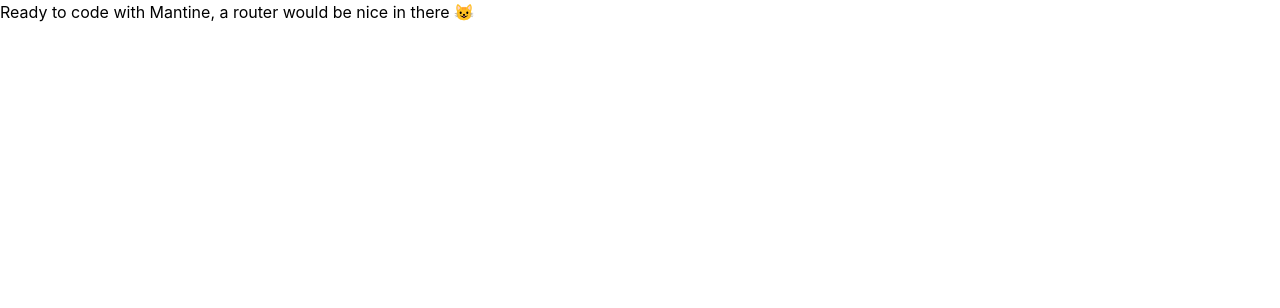
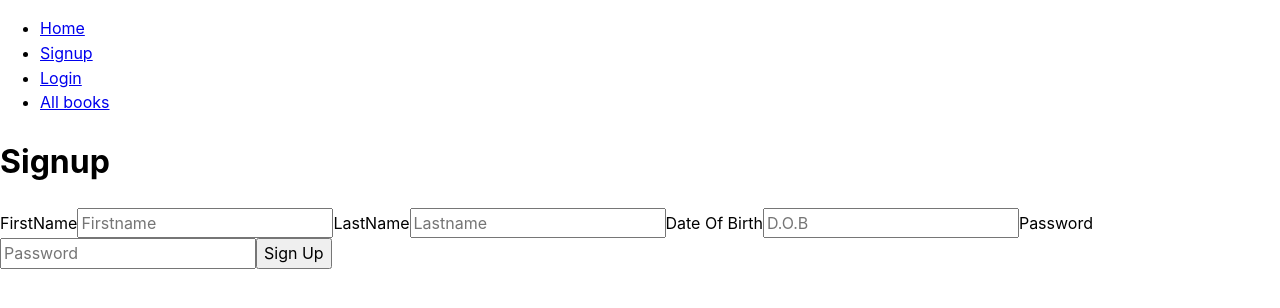
Before and after one commit to Rickangelodan31/NailzFrontend, a React (Vite) app: page /signup in a window 1280 px wide. Shown: the top 308 px of the page. Built offline with nearby package versions, Linux system fonts and the light colour scheme.

Commit message:
i have added nav signup login and profilePages

```diff
--- a/src/App.jsx
+++ b/src/App.jsx
@@ -1,5 +1,30 @@
+import { Route, Routes } from "react-router-dom";
+import SignupPage from "./pages/SignupPage";
+import LoginPage from "./pages/LoginPage";
+import ProfilePage from "./pages/ProfilePage";
+import Navbar from "./components/Navbar";
+import PrivateRoute from "./components/PrivateRoute";
 function App() {
-  return <>Ready to code with Mantine, a router would be nice in there 😺</>
+  return (
+    <>
+      <Navbar />
+      <Routes>
+        <Route path="/" element={<h1>Home page</h1>} />
+        <Route path="/signup" element={<SignupPage />} />
+        <Route path="/login" element={<LoginPage />} />
+        <Route
+          path="/profile"
+          element={
+            <PrivateRoute>
+              <ProfilePage />
+            </PrivateRoute>
+          }
+        />
+
+        <Route path="*" element={<h1>404 page</h1>} />
+      </Routes>
+    </>
+  );
 }
 
-export default App
+export default App;
--- /dev/null
+++ b/src/components/Navbar.jsx
@@ -0,0 +1,44 @@
+import { useContext } from "react";
+import { Link } from "react-router-dom";
+import { SessionContext } from "../contexts/SessionContext";
+
+const Navbar = () => {
+  const { token, logout } = useContext(SessionContext);
+
+  return (
+    <nav>
+      <ul>
+        <li>
+          <Link to="/">Home</Link>
+        </li>
+        {token ? (
+          <>
+            <li>
+              <Link to="/books/new">Create new book</Link>
+            </li>
+            <li>
+              <Link to="/profile">Profile</Link>
+            </li>
+            <button type="button" onClick={logout}>
+              Logout
+            </button>
+          </>
+        ) : (
+          <>
+            <li>
+              <Link to="/signup">Signup</Link>
+            </li>
+            <li>
+              <Link to="/login">Login</Link>
+            </li>
+          </>
+        )}
+        <li>
+          <Link to="/books">All books</Link>
+        </li>
+      </ul>
+    </nav>
+  );
+};
+
+export default Navbar;
--- /dev/null
+++ b/src/components/PrivateRoute.jsx
@@ -0,0 +1,18 @@
+import { useContext } from "react";
+import { Navigate } from "react-router-dom";
+import { SessionContext } from "../contexts/SessionContext";
+
+const PrivateRoute = ({ children }) => {
+  const { token, isLoading } = useContext(SessionContext);
+
+  if (isLoading) {
+    return <h1>Loading ...</h1>;
+  }
+
+  if (!token) {
+    return <Navigate to="/login" />;
+  }
+  return children;
+};
+
+export default PrivateRoute;
--- /dev/null
+++ b/src/contexts/SessionContext.jsx
@@ -0,0 +1,79 @@
+import { createContext, useEffect, useState } from 'react'
+
+export const SessionContext = createContext()
+
+const SessionContextProvider = ({ children }) => {
+  const [token, setToken] = useState()
+  const [isLoading, setIsLoading] = useState(true)
+
+  const verifyToken = async currentToken => {
+    try {
+      const response = await fetch(`${import.meta.env.VITE_API_URL}/auth/verify`, {
+        headers: {
+          Authorization: `Bearer ${currentToken}`,
+        },
+      })
+
+      if (response.ok) {
+        const parsed = await response.json()
+        console.log(parsed)
+        setToken(currentToken)
+        setIsLoading(false)
+      } else {
+        window.localStorage.removeItem('authToken')
+        setIsLoading(false)
+      }
+    } catch (error) {
+      console.log(error)
+      window.localStorage.removeItem('authToken')
+      setIsLoading(false)
+    }
+  }
+
+  useEffect(() => {
+    const potentialToken = window.localStorage.getItem('authToken')
+    if (potentialToken) {
+      verifyToken(potentialToken)
+    } else {
+      setIsLoading(false)
+    }
+  }, [])
+
+  useEffect(() => {
+    if (token) {
+      window.localStorage.setItem('authToken', token)
+    }
+  }, [token])
+
+  const logout = () => {
+    setToken()
+    window.localStorage.removeItem('authToken')
+  }
+
+  const withToken = async (endpoint, method = 'GET', payload) => {
+    try {
+      const response = await fetch(`${import.meta.env.VITE_API_URL}/api${endpoint}`, {
+        method,
+        headers: {
+          'Content-Type': 'application/json',
+          Authorization: `Bearer ${token}`,
+        },
+        body: JSON.stringify(payload),
+      })
+      if (response.ok) {
+        const newBook = await response.json()
+        console.log(newBook)
+      }
+    } catch (error) {
+      console.log(error)
+    }
+  }
+
+  return (
+    <SessionContext.Provider value={{ token, setToken, logout, isLoading, withToken }}>
+      {children}
+    </SessionContext.Provider>
+  )
+}
+
+export default SessionContextProvider
--- a/src/main.jsx
+++ b/src/main.jsx
@@ -2,6 +2,8 @@ import React from 'react'
 import ReactDOM from 'react-dom/client'
 import { MantineProvider } from '@mantine/core'
 import App from './App.jsx'
+import { BrowserRouter } from 'react-router-dom'
+import SessionContextProvider from './contexts/SessionContext.jsx'
 
 // Import styles of packages that you've installed.
 // All packages except `@mantine/hooks` require styles imports
@@ -12,7 +14,11 @@ import theme from './styles/theme.js'
 ReactDOM.createRoot(document.getElementById('root')).render(
   <React.StrictMode>
     <MantineProvider theme={theme}>
-      <App />
+    <BrowserRouter>
+    <SessionContextProvider>
+        <App />
+      </SessionContextProvider>
+      </BrowserRouter>
     </MantineProvider>
   </React.StrictMode>
 )
--- /dev/null
+++ b/src/pages/LoginPage.jsx
@@ -0,0 +1,66 @@
+import { useContext, useState } from "react";
+import { SessionContext } from "../contexts/SessionContext";
+import { useNavigate } from "react-router-dom";
+
+const LoginPage = () => {
+  const navigate = useNavigate();
+
+  const { setToken } = useContext(SessionContext);
+
+  const [username, setUsername] = useState("");
+  const [password, setPassword] = useState("");
+
+  const handleSubmit = async (event) => {
+    event.preventDefault();
+    console.log(username, password);
+
+    try {
+      const response = await fetch(
+        `${import.meta.env.VITE_API_URL}/auth/login`,
+        {
+          method: "POST",
+          headers: {
+            "Content-Type": "application/json",
+          },
+          body: JSON.stringify({ username, password }),
+        }
+      );
+      if (response.status === 200) {
+        const parsed = await response.json();
+        console.log(parsed);
+        setToken(parsed.token);
+        navigate("/profile");
+      }
+    } catch (error) {
+      console.log(error);
+    }
+  };
+
+  return (
+    <>
+      <h1>Login</h1>
+      <form onSubmit={handleSubmit}>
+        <label>
+          Username
+          <input
+            value={username} placeholder="Username"
+            onChange={(event) => setUsername(event.target.value)}
+            required
+          />
+        </label>
+        <label>
+          Password
+          <input
+            value={password} placeholder="Password"
+            onChange={(event) => setPassword(event.target.value)}
+            required
+            type="password"
+          />
+        </label>
+        <button type="submit">Log In</button>
+      </form>
+    </>
+  );
+};
+
+export default LoginPage;
--- /dev/null
+++ b/src/pages/ProfilePage.jsx
@@ -0,0 +1,9 @@
+const ProfilePage = () => {
+    return (
+      <>
+        <h1>Profile</h1>
+      </>
+    )
+  }
+
+  export default ProfilePage
--- /dev/null
+++ b/src/pages/SignupPage.jsx
@@ -0,0 +1,84 @@
+import { useState } from "react";
+import { useNavigate } from "react-router-dom";
+
+const SignupPage = () => {
+  const navigate = useNavigate();
+
+  const [firstName, setFirstName] = useState("");
+  const [LastName, setLastname] = useState("");
+  const [dateOfBirth, setdateOfBirth] = useState();
+  const [password, setPassword] = useState("");
+
+  const handleSubmit = async (event) => {
+    event.preventDefault();
+    console.log(firstName, LastName, dateOfBirth, password);
+
+    try {
+      const response = await fetch(
+        `${import.meta.env.VITE_API_URL}/auth/signup`,
+        {
+          method: "POST",
+          headers: {
+            "Content-Type": "application/json",
+          },
+          body: JSON.stringify({ firstName, LastName, dateOfBirth, password }),
+        }
+      );
+      if (response.status === 201) {
+        const newUser = await response.json();
+        console.log(newUser);
+        navigate("/login");
+      }
+    } catch (error) {
+      console.log(error);
+    }
+  };
+
+  return (
+    <>
+      <h1>Signup</h1>
+      <form onSubmit={handleSubmit}>
+        <label>
+          FirstName
+          <input
+            value={firstName}
+            placeholder="Firstname"
+            onChange={(event) => setFirstName(event.target.value)}
+            required
+          />
+        </label>
+        <label>
+          LastName
+          <input
+            value={LastName}
+            placeholder="Lastname"
+            onChange={(event) => setLastname(event.target.value)}
+            required
+          />
+        </label>
+        <label>
+          Date Of Birth
+          <input
+            value={dateOfBirth}
+            placeholder="D.O.B"
+            onChange={(event) => setdateOfBirth(event.target.value)}
+            required
+          />
+        </label>
+        <label>
+          Password
+          <input
+            value={password}
+            placeholder="Password"
+            onChange={(event) => setPassword(event.target.value)}
+            required
+            type="password"
+          />
+        </label>
+        <button type="submit">Sign Up</button>
+      </form>
+    </>
+  );
+};
+
+export default SignupPage;
```
Also changed, not shown: package.json (+5 -2 lines), 1 other file (tests, documents, lock files or other folders).
